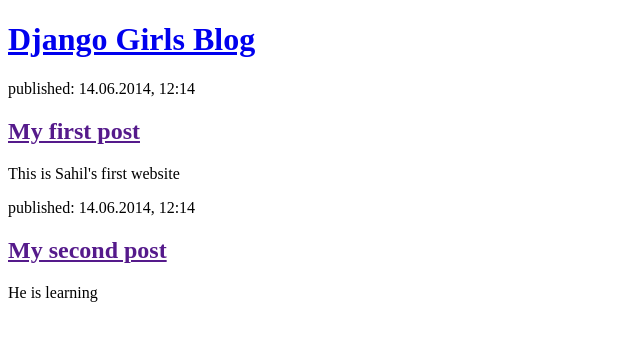
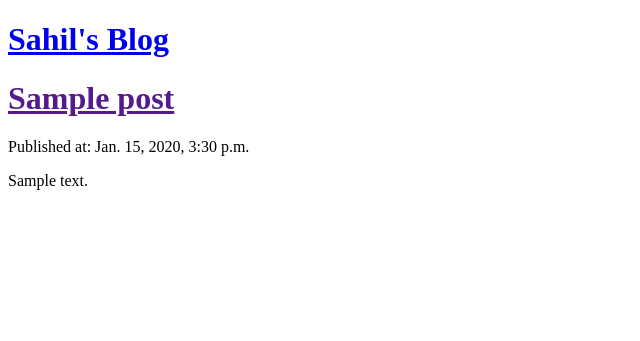
Before and after one commit to sahil1678kumar/my-first-blog, a Django app: page / in a window 1280 px wide. Shown: the top 341 px of the page, without its empty margins (0-640 px from the left). Run offline with Django 3.2, Linux system fonts and the light colour scheme; tables that the repository leaves empty hold one stand-in row (values such as "Sample post").

Commit message:
Template update

```diff
--- a/blog/templates/blog/post_list.html
+++ b/blog/templates/blog/post_list.html
@@ -1,23 +1,18 @@
 <!DOCTYPE html>
 <html>
     <head>
-        <title>Django Girls blog</title>
+        <title>Sahil's Blog</title>
     </head>
     <body>
         <header>
-            <h1><a href="/">Django Girls Blog</a></h1>
+            <h1><a href="/">Sahil's Blog</a></h1>
         </header>
 
-        <article>
-            <time>published: 14.06.2014, 12:14</time>
-            <h2><a href="">My first post</a></h2>
-            <p>This is Sahil's first website</p>
-        </article>
+        {% for x in posts %}
+        	<h1><a href="">{{x.title}}</a></h1>
+        	<time>Published at: {{ x.published_date }}</time>
+        	<p> {{x.text|linebreaksbr}}</p>
+        {% endfor %}
 
-        <article>
-            <time>published: 14.06.2014, 12:14</time>
-            <h2><a href="">My second post</a></h2>
-            <p>He is learning</p>
-        </article>
     </body>
 </html>
--- a/blog/views.py
+++ b/blog/views.py
@@ -1,6 +1,9 @@
 from django.shortcuts import render
+from django.utils import timezone
+from .models import Post
 
 # Create your views here.
 
 def post_list(request):
-	return render(request, 'blog/post_list.html', {})
+	posts = Post.objects.filter(published_date__lte=timezone.now()).order_by('published_date')
+	return render(request, 'blog/post_list.html', {'posts':posts})
```
